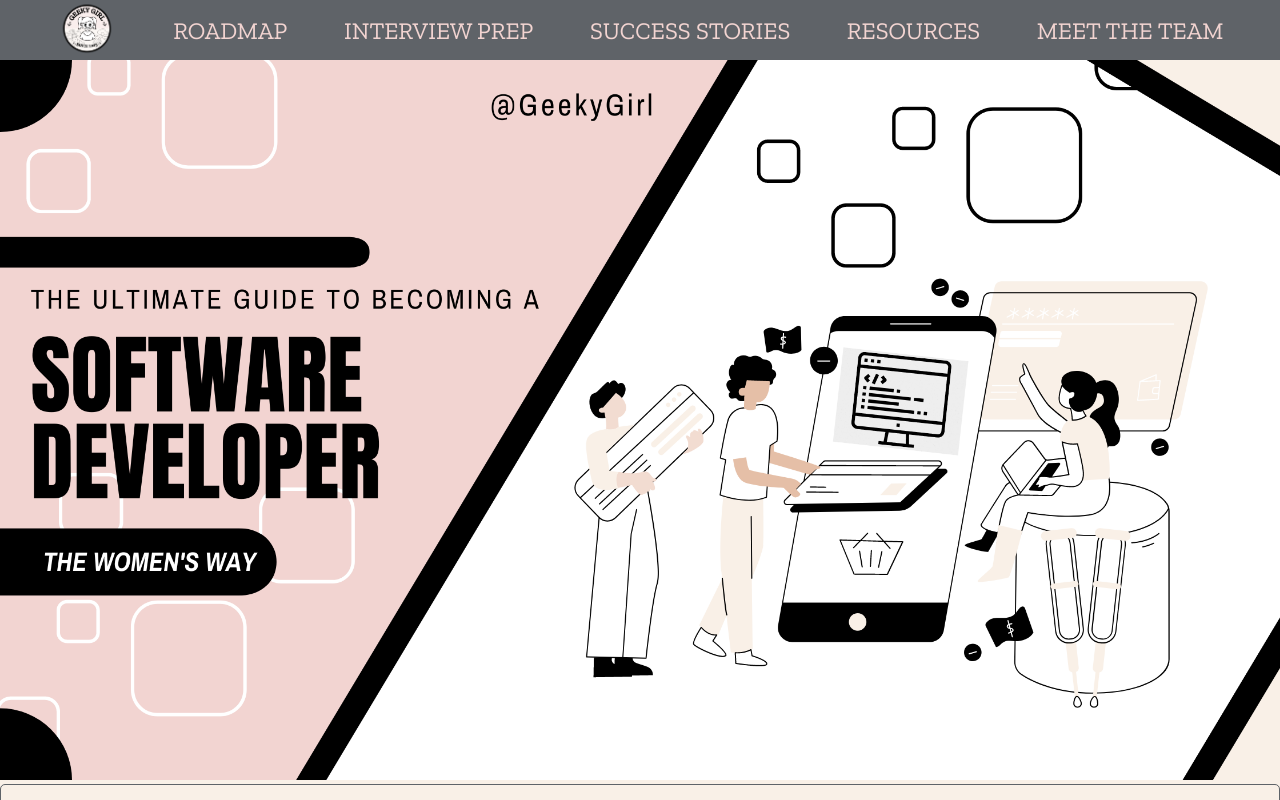
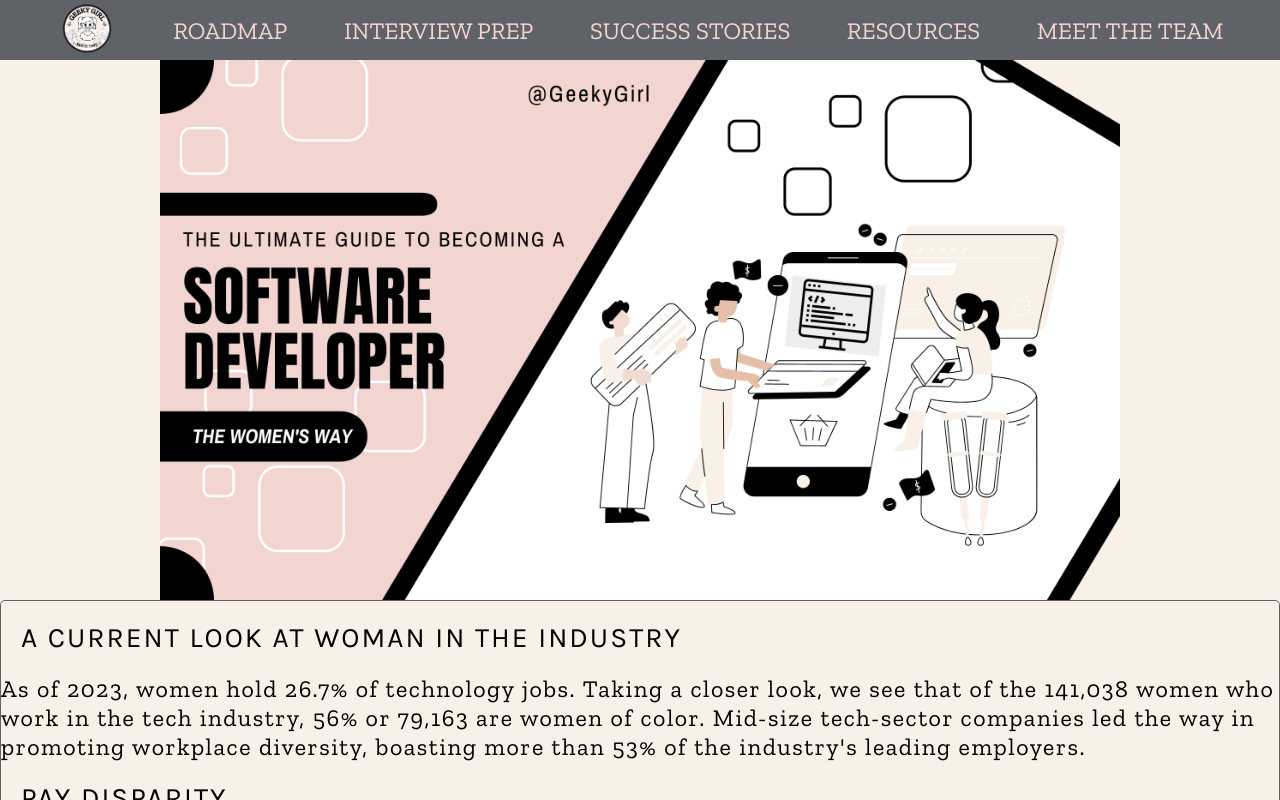
Before and after one commit to Tom-Ainsworth/Geeky-Girl, a React (Vite) app: page / in a window 1280 px wide. Shown: the top 800 px of the page. Built offline with nearby package versions, Linux system fonts and the light colour scheme.

Commit message:
added in a container div for the image set width to 75% and justify content center

```diff
--- a/src/routes/home/Home.module.css
+++ b/src/routes/home/Home.module.css
@@ -1,19 +1,21 @@
 /* Home styles go in here */
 /* To add a class to an element, use the syntax className={styles.yourChosenClassName} */
+
+.hero_image_outer {
+	margin: auto;
+	justify-content: center;
+	display: flex;
+	width: 75%;
+}
 
 .hero_img{
 	padding:0px;
 	margin:0px;
-	width:100%
-
-}
-
-.hero_image_outer{
-	height: 100%;
+	height:100%;
+	width:100%;
 }
 
 .info_woman{
-	display: flex;
 	width: 100%;
 	height: 100%;
 	align-items: center;
```
